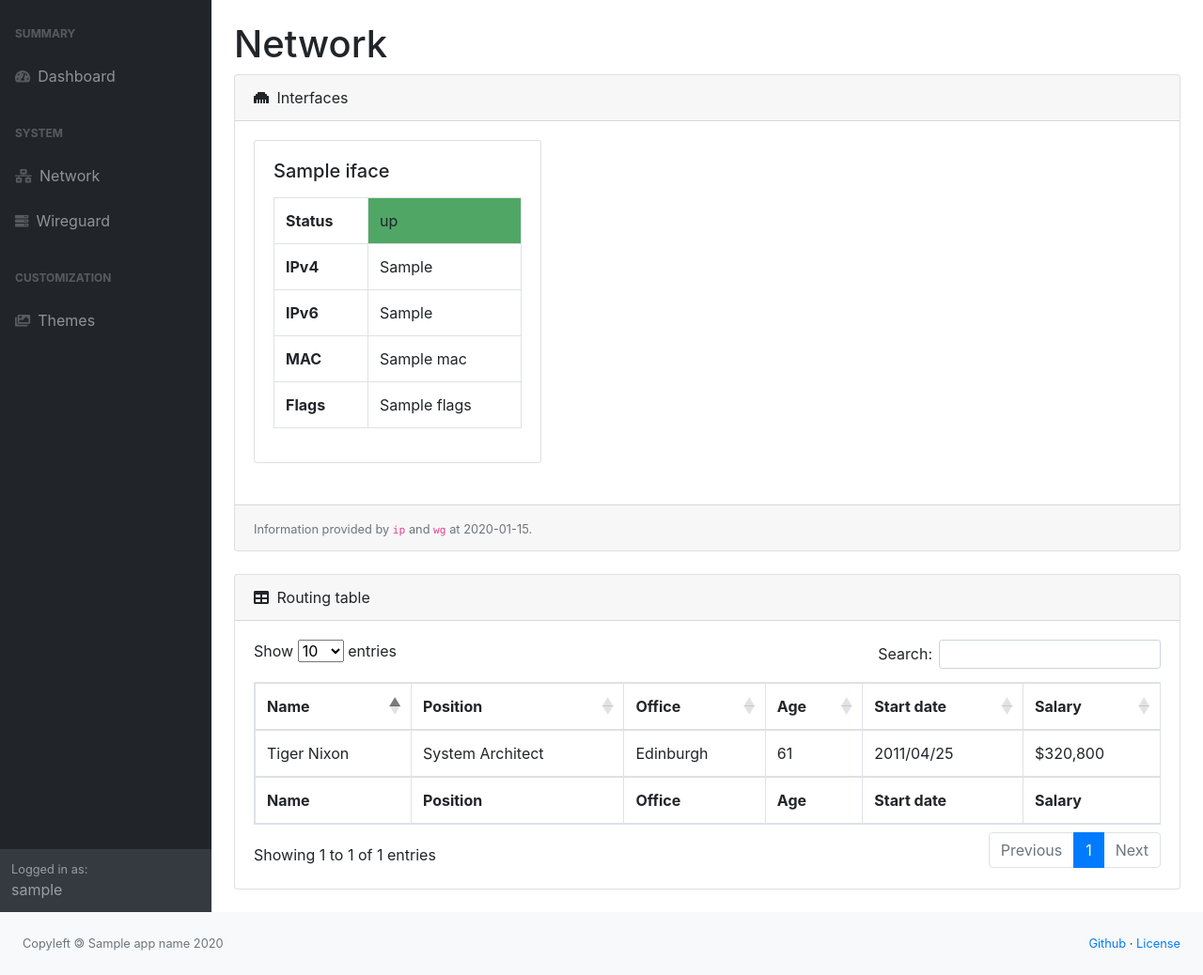
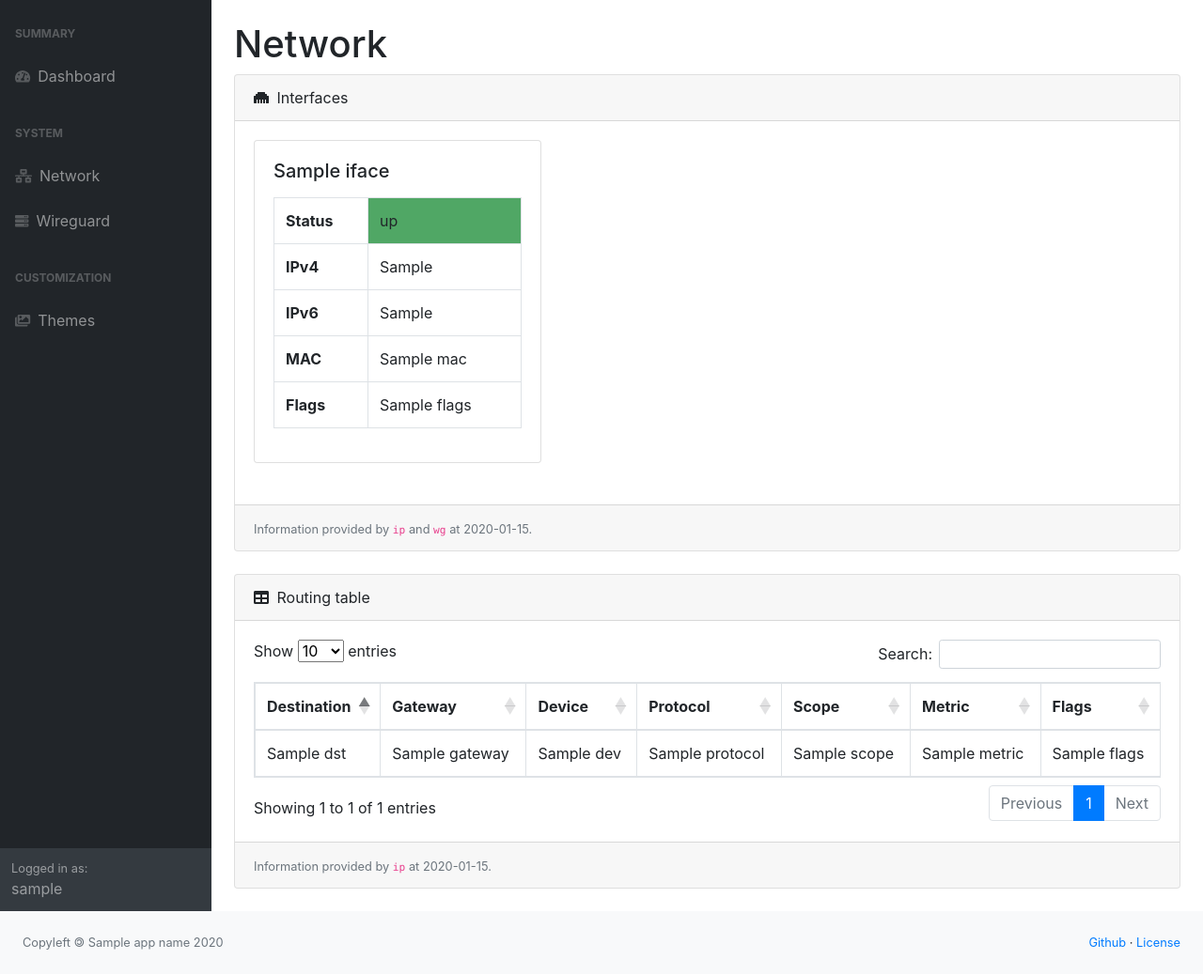
Before and after one commit to joseantmazonsb/linguard, a Flask app: template web/templates/web/network.html in a window 1280 px wide. Shown: the part 57-1095 px from the top of the page at 94% size. After the commit the page ends 1068 px from the top, so only its background shows below. Run offline with Flask 2, Linux system fonts and the light colour scheme; the template is opened without the code that fills it: most values are stand-ins (such as "Sample title", 1, 10 or a date in 2020); some libraries are stand-ins or nearby versions.

Commit message:
[WEB] Showing routing table in /network

```diff
--- a/core/wireguard/server.py
+++ b/core/wireguard/server.py
@@ -14,7 +14,7 @@ from core.utils import run_os_command, generate_privkey, generate_pubkey
 from core.wireguard.interface import Interface
 from core.wireguard.client import Client
 
-from web.static.assets.resources import app_name
+from web.static.assets.resources import APP_NAME
 
 MIN_PORT_NUMBER = 50000
 MAX_PORT_NUMBER = 65535
@@ -277,7 +277,7 @@ class Server(YamlAble):
 
 
 if __name__ == '__main__':
-    server_folder = app_name.lower()
+    server_folder = APP_NAME.lower()
     wg = Server(server_folder)
     wg.add_interface("scranton-vpn", "10.0.100.1/24", "VPN for Scranton branch")
     wg.add_interface("ny-vpn", "10.0.101.1/24", "VPN for NY branch")
--- a/web/app.py
+++ b/web/app.py
@@ -4,16 +4,16 @@ from core.wireguard.server import Server
 from web.router import router
 import logging
 
-from web.static.assets.resources import app_name
+from web.static.assets.resources import APP_NAME
 
 if __name__ == '__main__':
     app = Flask(__name__, template_folder="templates")
     app.register_blueprint(router)
     logging.basicConfig(level=logging.DEBUG)
 
-    FILES_PATH = f"/srv/{app_name.lower()}"
+    FILES_PATH = f"/srv/{APP_NAME.lower()}"
 
-    server_folder = app_name.lower()
+    server_folder = APP_NAME.lower()
     wg = Server(server_folder)
     wg.add_interface("scranton-vpn", "10.0.100.1/24", "VPN for Scranton branch")
     wg.add_interface("ny-vpn", "10.0.101.1/24", "VPN for NY branch")
--- a/web/static/assets/resources.py
+++ b/web/static/assets/resources.py
@@ -1 +1,2 @@
-app_name = "Linguard"
+APP_NAME = "Linguard"
+EMPTY_FIELD = "<i>None<i>"
--- a/web/templates/web/network.html
+++ b/web/templates/web/network.html
@@ -75,36 +75,45 @@
                         <table class="table table-bordered" id="dataTable" width="100%" cellspacing="0">
                             <thead>
                                 <tr>
-                                    <th>Name</th>
-                                    <th>Position</th>
-                                    <th>Office</th>
-                                    <th>Age</th>
-                                    <th>Start date</th>
-                                    <th>Salary</th>
+                                    <th>Destination</th>
+                                    <th>Gateway</th>
+                                    <th>Device</th>
+                                    <th>Protocol</th>
+                                    <th>Scope</th>
+                                    <th>Metric</th>
+                                    <th>Flags</th>
                                 </tr>
                             </thead>
-                            <tfoot>
-                                <tr>
-                                    <th>Name</th>
-                                    <th>Position</th>
-                                    <th>Office</th>
-                                    <th>Age</th>
-                                    <th>Start date</th>
-                                    <th>Salary</th>
-                                </tr>
-                            </tfoot>
                             <tbody>
-                                <tr>
-                                    <td>Tiger Nixon</td>
-                                    <td>System Architect</td>
-                                    <td>Edinburgh</td>
-                                    <td>61</td>
-                                    <td>2011/04/25</td>
-                                    <td>$320,800</td>
-                                </tr>
+                                {% for route in routes %}
+                                    <tr>
+                                        <td>{{ route.dst }}</td>
+                                        {% if route.gateway %}
+                                            <td>{{ route.gateway }}</td>
+                                        {% else %}
+                                            <td>default</td>
+                                        {% endif %}
+                                        <td>{{ route.dev }}</td>
+                                        {% if route.protocol %}
+                                            <td>{{ route.protocol }}</td>
+                                        {% else %}
+                                            <td>{{ EMPTY_FIELD | safe }}</td>
+                                        {% endif %}
+                                        {% if route.scope %}
+                                        <td>{{ route.scope }}</td>
+                                        {% else %}
+                                            <td>{{ EMPTY_FIELD | safe }}</td>
+                                        {% endif %}
+                                        <td>{{ route.metric }}</td>
+                                        <td>{{ route.flags | safe }}</td>
+                                    </tr>
+                                {% endfor %}
                             </tbody>
                         </table>
                     </div>
+                </div>
+                <div class="card-footer">
+                  <small class="text-muted">Information provided by <code>ip</code> at {{ last_update }}.</small>
                 </div>
             </div>
         </div>
--- a/web/utils.py
+++ b/web/utils.py
@@ -2,12 +2,12 @@ from datetime import datetime
 from typing import Any
 
 from flask import templating
-from web.static.assets.resources import app_name
+from web.static.assets.resources import APP_NAME
 
 
 def render_template(template_path: str, **variables: Any):
     context = {
-        "app_name": app_name,
+        "app_name": APP_NAME,
         "year": datetime.now().strftime("%Y")
     }
     if variables:
```
Also changed, not shown: core/utils.py (+20 -11 lines), web/router.py (+7 -3 lines).
